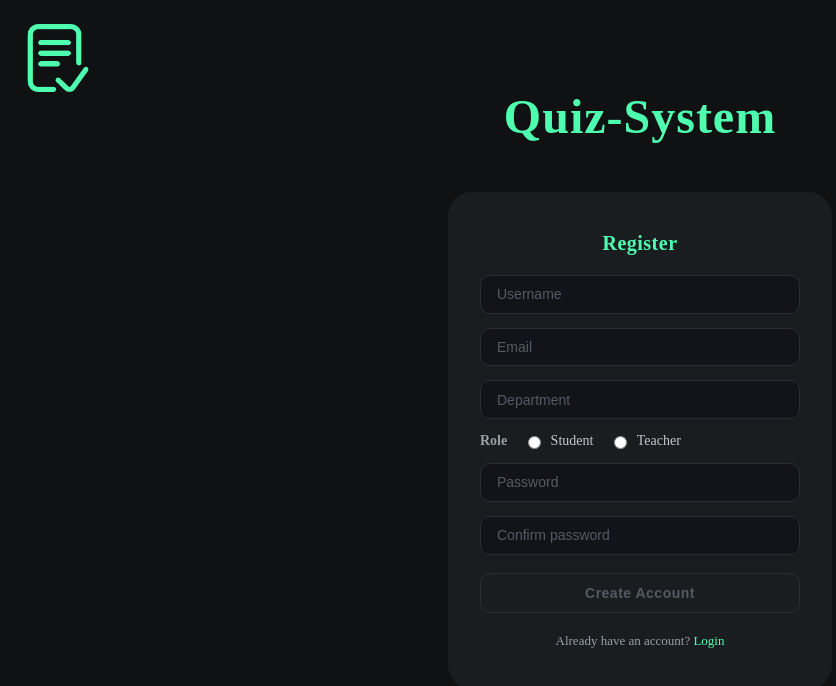
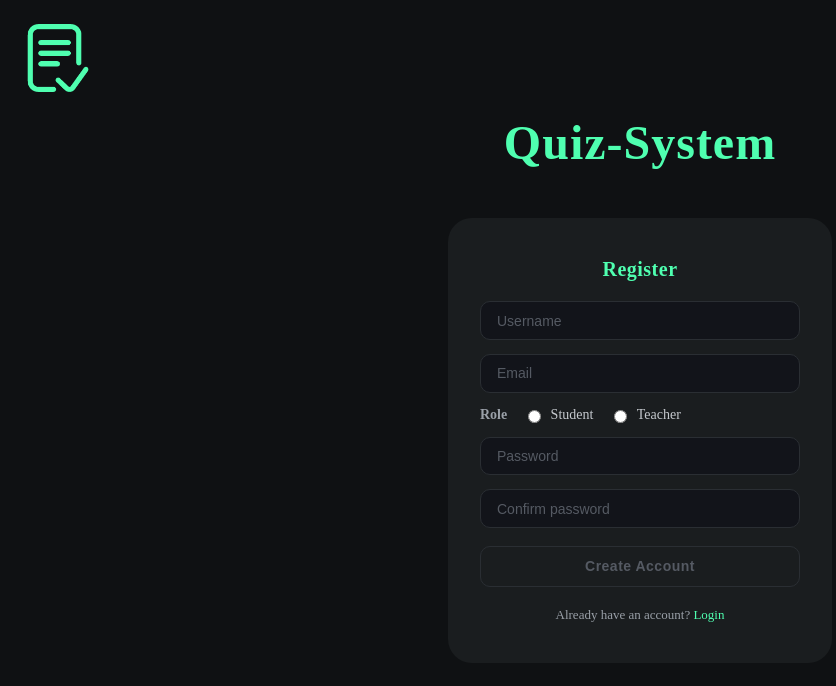
Before and after one commit to Hammersmith25/Quiz-System, an Angular app in the folder Quiz-System/: page /register in a window 1280 px wide. Shown: the top 686 px of the page, without its empty margins (0-836 px from the left). Built offline with nearby package versions, Linux system fonts and the light colour scheme.

Commit message:
Connected backend and frontend + cors

```diff
--- a/Quiz-System/src/app/components/register/register.html
+++ b/Quiz-System/src/app/components/register/register.html
@@ -23,20 +23,13 @@
         name="email"
         required
       />
-      <input
-        type="text"
-        placeholder="Department"
-        [(ngModel)]="department"
-        name="department"
-        required
-      />
       <div class="role-group">
         <span class="role-label">Role</span>
         <label>
           <input
             type="radio"
             name="role"
-            value="Student"
+            value="student"
             [(ngModel)]="role"
             required
           />
@@ -46,7 +39,7 @@
           <input
             type="radio"
             name="role"
-            value="Teacher"
+            value="teacher"
             [(ngModel)]="role"
             required
           />
@@ -70,7 +63,7 @@
 
       <button
         type="submit"
-        [disabled]="isSubmitting || !username || !email || !department || !role || !password || !confirmPassword"
+        [disabled]="isSubmitting || !username || !email || !role || !password || !confirmPassword"
       >
         {{ isSubmitting ? 'Creating...' : 'Create Account' }}
       </button>
--- a/Quiz-System/src/app/components/register/register.ts
+++ b/Quiz-System/src/app/components/register/register.ts
@@ -13,7 +13,6 @@ import { AuthService } from '../../services/auth';
 export class RegisterComponent {
   username = '';
   email = '';
-  department = '';
   role = '';
   password = '';
   confirmPassword = '';
@@ -40,7 +39,6 @@ export class RegisterComponent {
     const data = {
       username: this.username,
       email: this.email,
-      department: this.department,
       role: this.role,
       password: this.password
     };
--- a/Quiz-System/src/app/services/auth.ts
+++ b/Quiz-System/src/app/services/auth.ts
@@ -62,11 +62,11 @@ export class AuthService {
   }
 
   login(credentials: any) {
-    return this.http.post('http://localhost:8000/api/login/', credentials);
+    return this.http.post('http://localhost:8000/api/auth/login/', credentials);
   }
 
   register(payload: any) {
-    return this.http.post('http://localhost:8000/api/register/', payload);
+    return this.http.post('http://localhost:8000/api/auth/register/', payload);
   }
 
   private normalizeRole(role: string): string {
```
Also changed, not shown: 2 other files (tests, documents, lock files or other folders).
